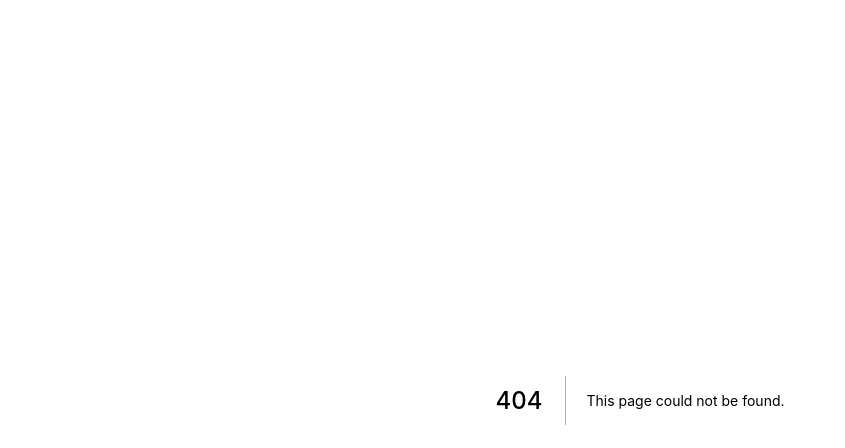
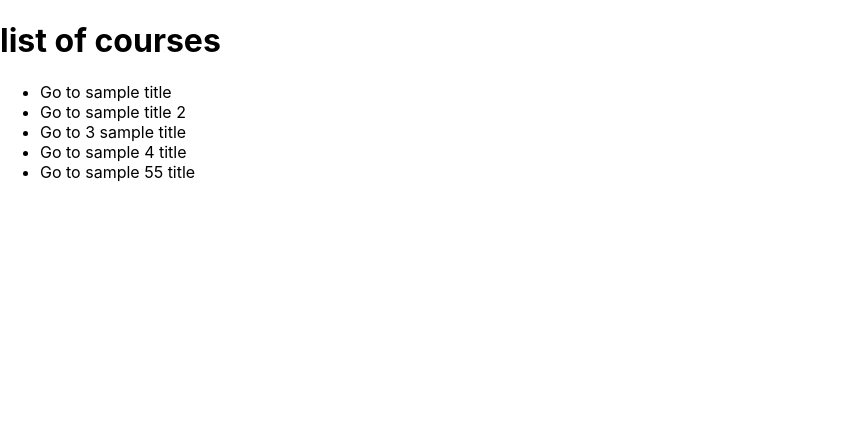
Before and after one commit to jscastanos/os-courseware, a Next.js app: page /courses in a window 1280 px wide. Before the commit this address had no page. Shown: the top 448 px of the page, without its empty margins (0-845 px from the left). Built offline with nearby package versions, Linux system fonts and the light colour scheme.

Commit message:
feat: initial course page concept

```diff
--- /dev/null
+++ b/pages/api/courses.json
@@ -0,0 +1,32 @@
+[
+  {
+    "id": "1",
+    "title": "sample title",
+    "description": "smaple desc",
+    "videoUrl": "https://www.youtube.com/embed/w5Wa_B1ZWow"
+  },
+  {
+    "id": "2",
+    "title": "sample title 2",
+    "description": "smaple desc 2",
+    "videoUrl": "https://www.youtube.com/embed/WyMyJzV3Xgw"
+  },
+  {
+    "id": "3",
+    "title": "3 sample title",
+    "description": "3 smaple desc",
+    "videoUrl": "https://www.youtube.com/embed/w5Wa_B1ZWow"
+  },
+  {
+    "id": "4",
+    "title": "sample 4 title",
+    "description": "smaple 4 desc",
+    "videoUrl": "https://www.youtube.com/embed/w5Wa_B1ZWow"
+  },
+  {
+    "id": "5",
+    "title": "sample 55 title",
+    "description": "smaple 55 desc",
+    "videoUrl": "https://www.youtube.com/embed/w5Wa_B1ZWow"
+  }
+]
--- /dev/null
+++ b/pages/courses/index.tsx
@@ -0,0 +1,19 @@
+import Link from "next/link";
+import courses from "../api/courses.json";
+
+export default function CoursesPage() {
+  return (
+    <div>
+      <h1>list of courses</h1>
+      <ul>
+        {courses.map((l) => (
+          <li key={l.id}>
+            <Link href={`/courses/${l.id}`}>
+              <a>Go to {l.title}</a>
+            </Link>
+          </li>
+        ))}
+      </ul>
+    </div>
+  );
+}
```
Also changed, not shown: pages/courses/[id].tsx (added, +37 -0 lines).
